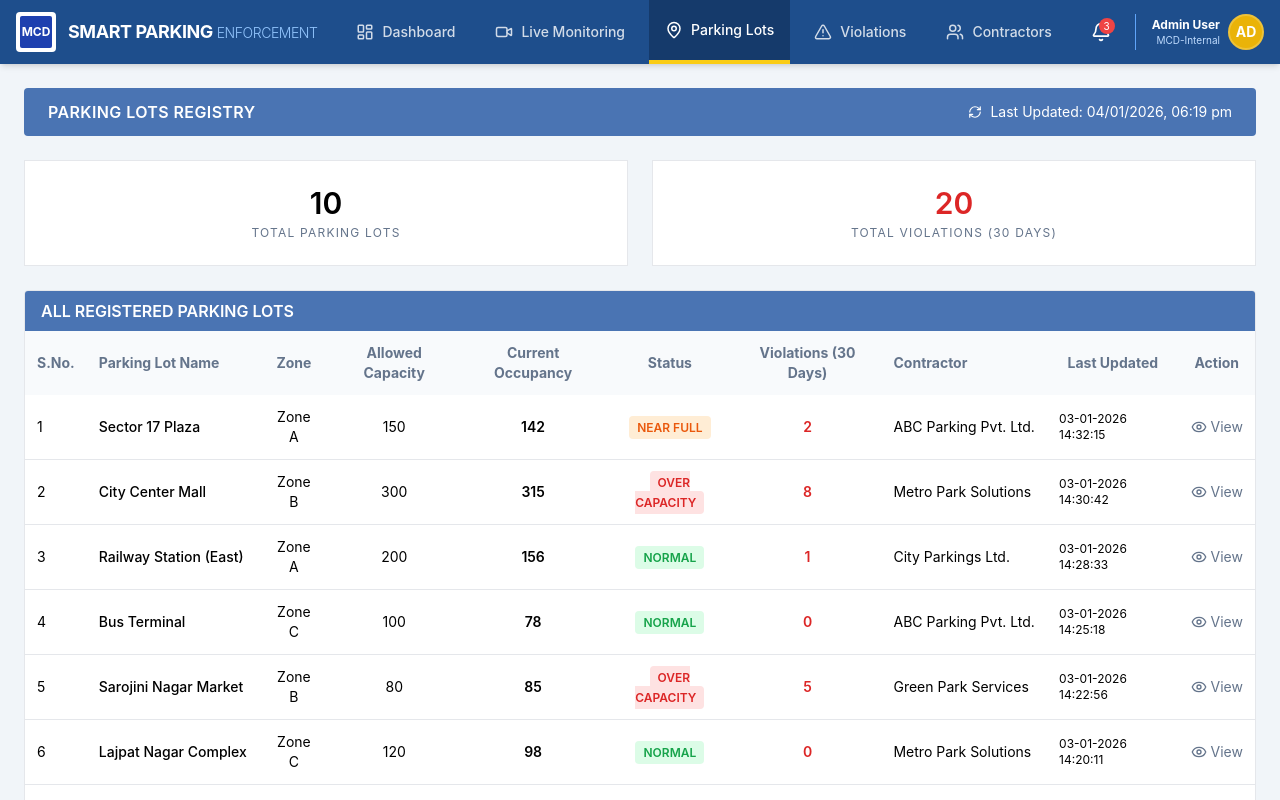
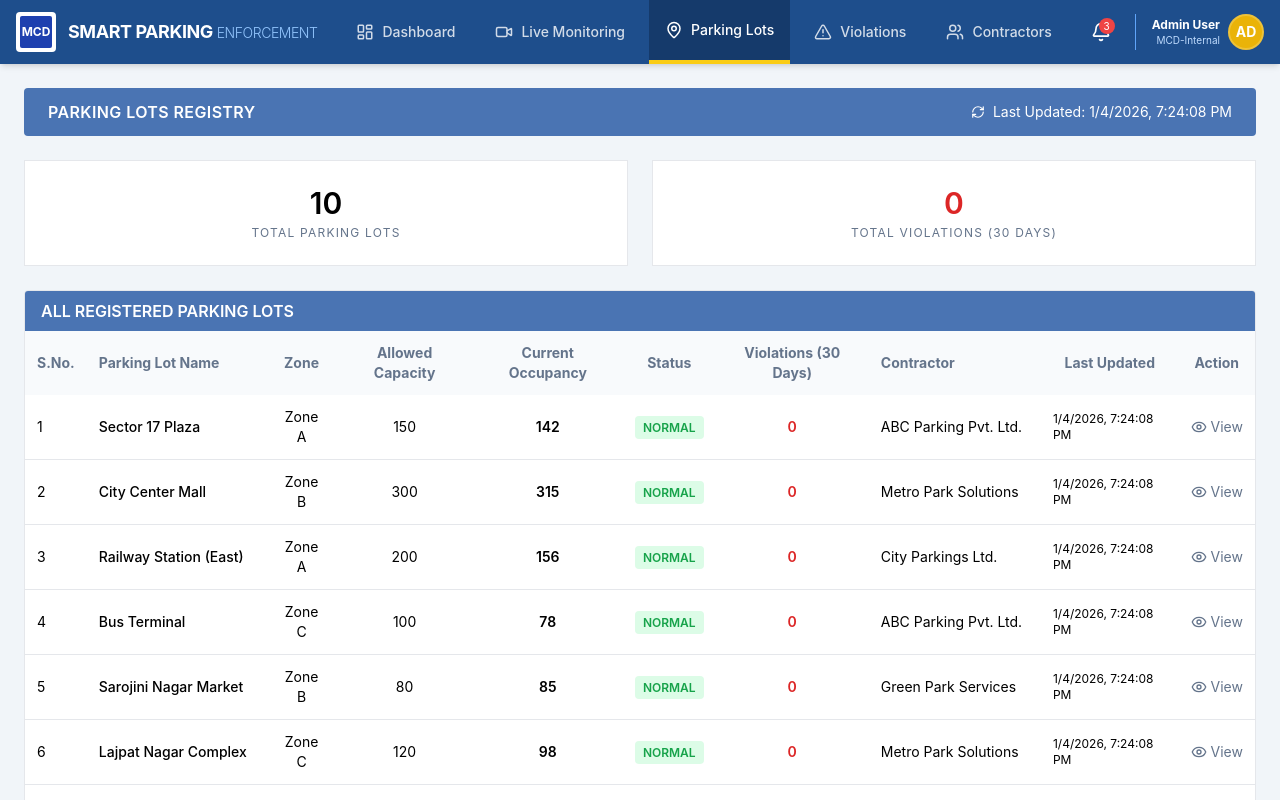
Before and after one commit to Mayankjha12/SmartParking, a React (Create React App) app: page / in a window 1280 px wide. Both pictures are taken after a click on the button "Parking Lots". Shown: the top 800 px of the page. Built offline with nearby package versions, Linux system fonts and the light colour scheme; the HTML template or start-up script is replaced by a standard one.

Commit message:
Update ParkingLots.jsx

```diff
--- a/src/pages/ParkingLots.jsx
+++ b/src/pages/ParkingLots.jsx
@@ -1,42 +1,96 @@
-import React from "react";
+import React, { useEffect, useState } from "react";
 import { Eye, RefreshCw } from "lucide-react";
 
+const initialLots = [
+  { id: 1, name: "Sector 17 Plaza", zone: "Zone A", cap: 150, occ: 142, contractor: "ABC Parking Pvt. Ltd." },
+  { id: 2, name: "City Center Mall", zone: "Zone B", cap: 300, occ: 315, contractor: "Metro Park Solutions" },
+  { id: 3, name: "Railway Station (East)", zone: "Zone A", cap: 200, occ: 156, contractor: "City Parkings Ltd." },
+  { id: 4, name: "Bus Terminal", zone: "Zone C", cap: 100, occ: 78, contractor: "ABC Parking Pvt. Ltd." },
+  { id: 5, name: "Sarojini Nagar Market", zone: "Zone B", cap: 80, occ: 85, contractor: "Green Park Services" },
+  { id: 6, name: "Lajpat Nagar Complex", zone: "Zone C", cap: 120, occ: 98, contractor: "Metro Park Solutions" },
+  { id: 7, name: "Nehru Place IT Hub", zone: "Zone A", cap: 250, occ: 248, contractor: "City Parkings Ltd." },
+  { id: 8, name: "Connaught Place Block A", zone: "Zone A", cap: 180, occ: 165, contractor: "ABC Parking Pvt. Ltd." },
+  { id: 9, name: "Karol Bagh Market", zone: "Zone B", cap: 90, occ: 72, contractor: "Urban Parking Solutions" },
+  { id: 10, name: "Dwarka Sector 21", zone: "Zone D", cap: 200, occ: 145, contractor: "Quick Park India" },
+];
+
 const ParkingLots = () => {
-  const lotData = [
-    { id: 1, name: "Sector 17 Plaza", zone: "Zone A", cap: 150, occ: 142, status: "NEAR FULL", vio: 2, contractor: "ABC Parking Pvt. Ltd.", updated: "03-01-2026 14:32:15" },
-    { id: 2, name: "City Center Mall", zone: "Zone B", cap: 300, occ: 315, status: "OVER CAPACITY", vio: 8, contractor: "Metro Park Solutions", updated: "03-01-2026 14:30:42" },
-    { id: 3, name: "Railway Station (East)", zone: "Zone A", cap: 200, occ: 156, status: "NORMAL", vio: 1, contractor: "City Parkings Ltd.", updated: "03-01-2026 14:28:33" },
-    { id: 4, name: "Bus Terminal", zone: "Zone C", cap: 100, occ: 78, status: "NORMAL", vio: 0, contractor: "ABC Parking Pvt. Ltd.", updated: "03-01-2026 14:25:18" },
-    { id: 5, name: "Sarojini Nagar Market", zone: "Zone B", cap: 80, occ: 85, status: "OVER CAPACITY", vio: 5, contractor: "Green Park Services", updated: "03-01-2026 14:22:56" },
-    { id: 6, name: "Lajpat Nagar Complex", zone: "Zone C", cap: 120, occ: 98, status: "NORMAL", vio: 0, contractor: "Metro Park Solutions", updated: "03-01-2026 14:20:11" },
-    { id: 7, name: "Nehru Place IT Hub", zone: "Zone A", cap: 250, occ: 248, status: "NEAR FULL", vio: 3, contractor: "City Parkings Ltd.", updated: "03-01-2026 14:18:44" },
-    { id: 8, name: "Connaught Place Block A", zone: "Zone A", cap: 180, occ: 165, status: "NEAR FULL", vio: 1, contractor: "ABC Parking Pvt. Ltd.", updated: "03-01-2026 14:15:22" },
-    { id: 9, name: "Karol Bagh Market", zone: "Zone B", cap: 90, occ: 72, status: "NORMAL", vio: 0, contractor: "Urban Parking Solutions", updated: "03-01-2026 14:12:08" },
-    { id: 10, name: "Dwarka Sector 21", zone: "Zone D", cap: 200, occ: 145, status: "NORMAL", vio: 0, contractor: "Quick Park India", updated: "03-01-2026 14:10:55" },
-  ];
+  const [lots, setLots] = useState([]);
+  const [lastUpdated, setLastUpdated] = useState(
+    new Date().toLocaleString()
+  );
+
+  /* 🔁 SIMULATED REAL-TIME CCTV UPDATE */
+  useEffect(() => {
+    setLots(
+      initialLots.map((l) => ({
+        ...l,
+        updated: new Date().toLocaleString(),
+        vio: 0,
+        status: "NORMAL",
+      }))
+    );
+
+    const interval = setInterval(() => {
+      setLots((prev) =>
+        prev.map((lot) => {
+          const change = Math.floor(Math.random() * 6) - 3;
+          const newOcc = Math.max(0, lot.occ + change);
+          const excess = newOcc - lot.cap;
+
+          let status = "NORMAL";
+          let vio = lot.vio;
+
+          if (excess > 0) {
+            status = "OVER CAPACITY";
+            vio = lot.vio + 1;
+          } else if (excess > -10) {
+            status = "NEAR FULL";
+          }
+
+          return {
+            ...lot,
+            occ: newOcc,
+            status,
+            vio,
+            updated: new Date().toLocaleString(),
+          };
+        })
+      );
+
+      setLastUpdated(new Date().toLocaleString());
+    }, 9000);
+
+    return () => clearInterval(interval);
+  }, []);
+
+  /* 📊 STATS */
+  const totalLots = lots.length;
+  const totalViolations = lots.reduce((sum, l) => sum + l.vio, 0);
 
   return (
     <div className="bg-slate-100 min-h-screen p-6 space-y-6">
-
       {/* HEADER */}
       <div className="bg-[#4a74b3] text-white px-6 py-3 flex justify-between items-center rounded">
         <h2 className="font-semibold tracking-wide">PARKING LOTS REGISTRY</h2>
         <div className="flex items-center gap-2 text-sm">
           <RefreshCw size={14} />
-          Last Updated: 04/01/2026, 06:19 pm
+          Last Updated: {lastUpdated}
         </div>
       </div>
 
       {/* STATS */}
       <div className="grid grid-cols-1 md:grid-cols-2 gap-6">
         <div className="bg-white border p-6 text-center">
-          <p className="text-3xl font-semibold">10</p>
+          <p className="text-3xl font-semibold">{totalLots}</p>
           <p className="text-xs tracking-widest text-slate-500 mt-1">
             TOTAL PARKING LOTS
           </p>
         </div>
         <div className="bg-white border p-6 text-center">
-          <p className="text-3xl font-semibold text-red-600">20</p>
+          <p className="text-3xl font-semibold text-red-600">
+            {totalViolations}
+          </p>
           <p className="text-xs tracking-widest text-slate-500 mt-1">
             TOTAL VIOLATIONS (30 DAYS)
           </p>
@@ -66,17 +120,16 @@ const ParkingLots = () => {
           </thead>
 
           <tbody className="divide-y">
-            {lotData.map(lot => (
+            {lots.map((lot, i) => (
               <tr key={lot.id} className="hover:bg-slate-50">
-                <td className="p-3">{lot.id}</td>
+                <td className="p-3">{i + 1}</td>
                 <td className="p-3 font-medium">{lot.name}</td>
                 <td className="p-3 text-center">{lot.zone}</td>
                 <td className="p-3 text-center">{lot.cap}</td>
                 <td className="p-3 text-center font-semibold">{lot.occ}</td>
                 <td className="p-3 text-center">
                   <span
-                    className={`px-2 py-1 text-xs font-semibold rounded
-                    ${
+                    className={`px-2 py-1 text-xs font-semibold rounded ${
                       lot.status === "OVER CAPACITY"
                         ? "bg-red-100 text-red-600"
                         : lot.status === "NEAR FULL"
@@ -103,14 +156,15 @@ const ParkingLots = () => {
         </table>
 
         <div className="px-4 py-2 bg-slate-50 text-xs text-slate-500 flex justify-between">
-          <span>Showing 10 parking lots</span>
+          <span>Showing {lots.length} parking lots</span>
           <span>Data source: AI-powered CCTV Vehicle Detection</span>
         </div>
       </div>
 
       {/* FOOTER */}
       <div className="text-center text-xs text-slate-500">
-        Municipal Corporation of Delhi | Parking Lots Registry | For Official Use Only
+        Municipal Corporation of Delhi | Parking Lots Registry | For Official Use
+        Only
       </div>
     </div>
   );
```
